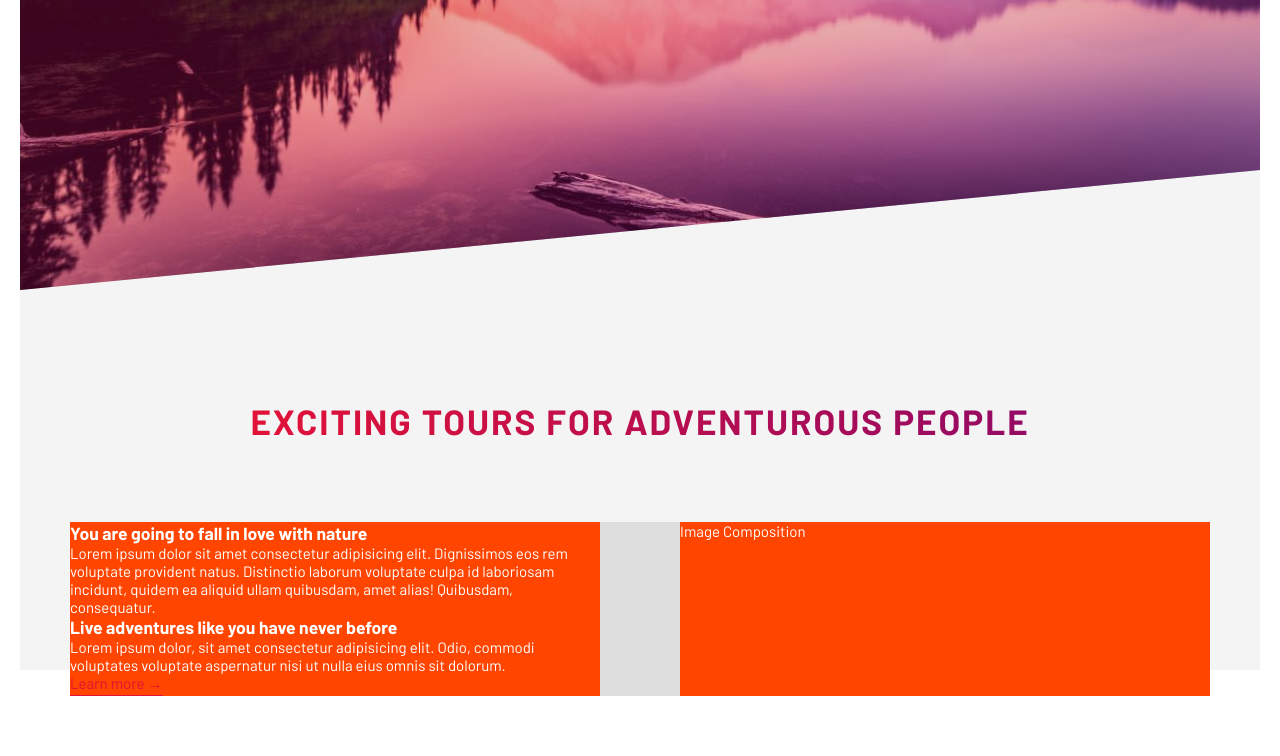
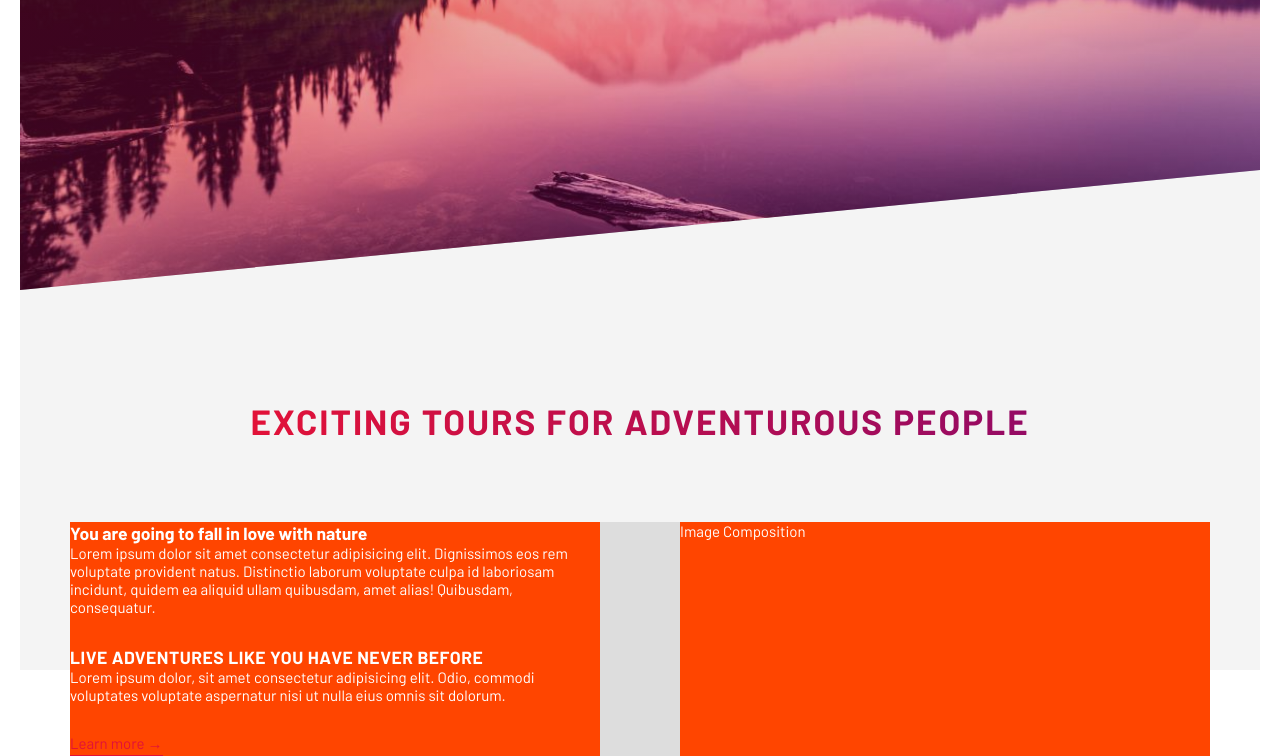
Before and after one commit to abdul-razaq/landing-page, a website: page index.html in a window 1280 px wide. Shown: the part 450-1206 px from the top of the page. Before the commit the page ends 1146 px from the top, so only its background shows below. Drawn offline with nearby package versions, Linux system fonts and the light colour scheme; files that its build step writes are made by us from their sources.

Commit message:
added heading-tertiary and paragraph styling

```diff
--- a/sass/base/_typography.scss
+++ b/sass/base/_typography.scss
@@ -41,6 +41,16 @@
 
 	&:hover {
 		transform: skewY(2deg) skewX(15deg) scale(1.1);
-		text-shadow: .5rem 1rem 2rem rgba($color-black, .2);
+		text-shadow: 0.5rem 1rem 2rem rgba($color-black, 0.2);
 	}
 }
+
+.heading-tertiary {
+	text-transform: uppercase;
+	letter-spacing: 0.5px;
+}
+
+.paragraph {
+	font-size: inherit;
+	margin-bottom: 3rem;
+}
```
